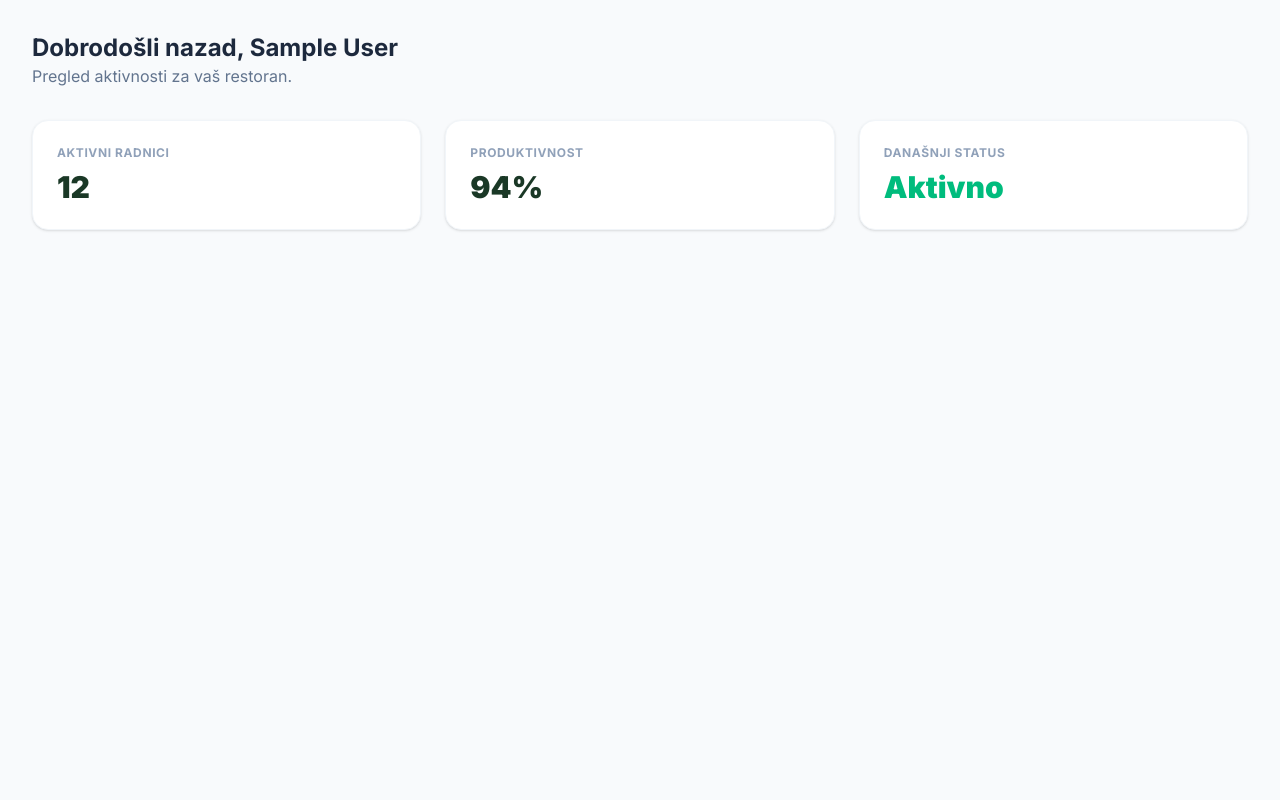
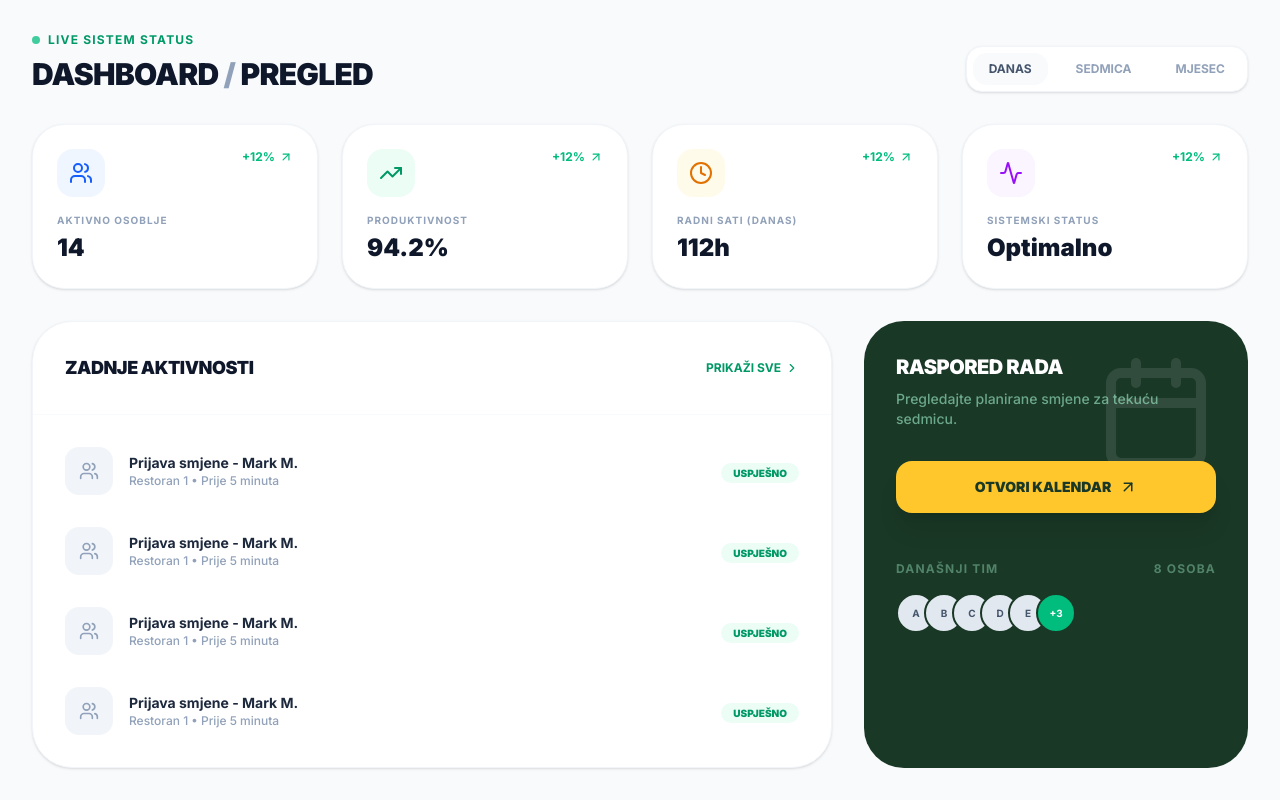
Before and after one commit to amelbegic-create/aiwtool, a Next.js app: page / in a window 1280 px wide. Built offline with nearby package versions, Linux system fonts and the light colour scheme; no server answers; sample sign-in values are in the browser's storage.

Commit message:
Force fix all build errors

```diff
--- a/app/page.tsx
+++ b/app/page.tsx
@@ -1,17 +1,30 @@
 "use client";
 
 import { useSession } from "next-auth/react";
-import { useEffect } from "react";
+import { useEffect, useState } from "react";
 import { useRouter } from "next/navigation";
+import {
+  Users,
+  TrendingUp,
+  Activity,
+  Clock,
+  Calendar as CalendarIcon,
+  ChevronRight,
+  ArrowUpRight
+} from "lucide-react";
 
 export default function Home() {
   const { data: session, status } = useSession();
   const router = useRouter();
+  const [selectedRestName, setSelectedRestName] = useState("");
 
   useEffect(() => {
     if (status === "unauthenticated") {
       router.push("/login");
     }
+    // Uzimamo ime restorana iz localStorage-a koji smo postavili u select-restaurant
+    const restName = localStorage.getItem("selected_restaurant_name");
+    if (restName) setSelectedRestName(restName);
   }, [status, router]);
 
   if (status === "loading") {
@@ -24,31 +37,107 @@ export default function Home() {
 
   if (status === "authenticated") {
     return (
-      <div className="p-8">
-        {/* OVDJE IDE TVOJ STVARNI SADRŽAJ DASHBOARDA */}
-        <div className="max-w-7xl mx-auto">
-          <header className="mb-8">
-            <h1 className="text-2xl font-bold text-slate-800">
-              Dobrodošli nazad, {session?.user?.name}
+      <div className="p-4 lg:p-8 space-y-8 max-w-[1600px] mx-auto animate-in fade-in duration-500">
+
+        {/* Header Sekcija */}
+        <div className="flex flex-col md:flex-row md:items-end justify-between gap-4">
+          <div>
+            <div className="flex items-center gap-2 text-emerald-600 font-bold text-xs uppercase tracking-widest mb-2">
+              <span className="w-2 h-2 bg-emerald-500 rounded-full animate-pulse"></span>
+              Live Sistem Status
+            </div>
+            <h1 className="text-3xl font-black text-slate-900 uppercase tracking-tight">
+              Dashboard <span className="text-slate-400">/</span> {selectedRestName || "Pregled"}
             </h1>
-            <p className="text-slate-500">Pregled aktivnosti za vaš restoran.</p>
-          </header>
+          </div>
 
-          {/* Primjer Dashboard kartica */}
-          <div className="grid grid-cols-1 md:grid-cols-3 gap-6">
-            <div className="bg-white p-6 rounded-2xl shadow-sm border border-slate-100">
-              <h3 className="text-slate-400 text-xs font-bold uppercase tracking-wider mb-2">Aktivni radnici</h3>
-              <p className="text-3xl font-black text-[#1a3826]">12</p>
+          <div className="flex items-center gap-3 bg-white p-1.5 rounded-2xl shadow-sm border border-slate-100">
+            <button className="px-4 py-2 bg-slate-50 text-slate-600 rounded-xl text-xs font-bold uppercase hover:bg-slate-100 transition-colors">Danas</button>
+            <button className="px-4 py-2 text-slate-400 rounded-xl text-xs font-bold uppercase hover:text-slate-600 transition-colors">Sedmica</button>
+            <button className="px-4 py-2 text-slate-400 rounded-xl text-xs font-bold uppercase hover:text-slate-600 transition-colors">Mjesec</button>
+          </div>
+        </div>
+
+        {/* Glavne Kartice Statistike */}
+        <div className="grid grid-cols-1 md:grid-cols-2 lg:grid-cols-4 gap-6">
+          {[
+            { label: "Aktivno Osoblje", value: "14", icon: Users, color: "text-blue-600", bg: "bg-blue-50" },
+            { label: "Produktivnost", value: "94.2%", icon: TrendingUp, color: "text-emerald-600", bg: "bg-emerald-50" },
+            { label: "Radni Sati (Danas)", value: "112h", icon: Clock, color: "text-amber-600", bg: "bg-amber-50" },
+            { label: "Sistemski Status", value: "Optimalno", icon: Activity, color: "text-purple-600", bg: "bg-purple-50" }
+          ].map((stat, i) => (
+            <div key={i} className="bg-white p-6 rounded-[2rem] shadow-sm border border-slate-100 hover:shadow-md transition-shadow group">
+              <div className="flex justify-between items-start mb-4">
+                <div className={`${stat.bg} ${stat.color} p-3 rounded-2xl transition-transform group-hover:scale-110`}>
+                  <stat.icon size={24} />
+                </div>
+                <div className="flex items-center gap-1 text-emerald-500 font-bold text-xs">
+                  +12% <ArrowUpRight size={14} />
+                </div>
+              </div>
+              <p className="text-slate-400 text-[10px] font-bold uppercase tracking-widest mb-1">{stat.label}</p>
+              <h3 className="text-2xl font-black text-slate-900">{stat.value}</h3>
             </div>
-            <div className="bg-white p-6 rounded-2xl shadow-sm border border-slate-100">
-              <h3 className="text-slate-400 text-xs font-bold uppercase tracking-wider mb-2">Produktivnost</h3>
-              <p className="text-3xl font-black text-[#1a3826]">94%</p>
+          ))}
+        </div>
+
+        {/* Srednji Dio - Aktivnosti i Kalendar */}
+        <div className="grid grid-cols-1 lg:grid-cols-3 gap-8">
+
+          {/* Zadnje Aktivnosti */}
+          <div className="lg:col-span-2 bg-white rounded-[2.5rem] shadow-sm border border-slate-100 overflow-hidden">
+            <div className="p-8 border-b border-slate-50 flex items-center justify-between">
+              <h3 className="text-lg font-black text-slate-900 uppercase tracking-tight">Zadnje Aktivnosti</h3>
+              <button className="text-emerald-600 font-bold text-xs uppercase hover:underline flex items-center gap-1">Prikaži sve <ChevronRight size={14}/></button>
             </div>
-            <div className="bg-white p-6 rounded-2xl shadow-sm border border-slate-100">
-              <h3 className="text-slate-400 text-xs font-bold uppercase tracking-wider mb-2">Današnji status</h3>
-              <p className="text-3xl font-black text-emerald-500">Aktivno</p>
+            <div className="p-4">
+              {[1, 2, 3, 4].map((item) => (
+                <div key={item} className="flex items-center gap-4 p-4 hover:bg-slate-50 rounded-2xl transition-colors cursor-pointer group">
+                  <div className="w-12 h-12 bg-slate-100 rounded-xl flex items-center justify-center text-slate-400 group-hover:bg-[#1a3826] group-hover:text-white transition-colors">
+                    <Users size={20} />
+                  </div>
+                  <div className="flex-1">
+                    <h4 className="text-sm font-bold text-slate-800">Prijava smjene - Mark M.</h4>
+                    <p className="text-xs text-slate-400 font-medium">Restoran 1 • Prije 5 minuta</p>
+                  </div>
+                  <div className="text-right">
+                    <span className="px-3 py-1 bg-emerald-50 text-emerald-600 rounded-lg text-[10px] font-black uppercase">Uspješno</span>
+                  </div>
+                </div>
+              ))}
             </div>
           </div>
+
+          {/* Brzi Linkovi / Kalendar */}
+          <div className="bg-[#1a3826] rounded-[2.5rem] p-8 text-white relative overflow-hidden group">
+             <div className="absolute top-0 right-0 p-8 opacity-10 group-hover:scale-110 transition-transform">
+                <CalendarIcon size={120} />
+             </div>
+             <h3 className="text-xl font-black uppercase tracking-tight mb-2 relative z-10">Raspored rada</h3>
+             <p className="text-emerald-200/60 text-sm font-medium mb-8 relative z-10">Pregledajte planirane smjene za tekuću sedmicu.</p>
+
+             <button className="w-full bg-[#FFC72C] hover:bg-[#e5b327] text-[#1a3826] font-black py-4 rounded-2xl transition-all shadow-xl flex items-center justify-center gap-2 uppercase text-sm relative z-10">
+                Otvori kalendar <ArrowUpRight size={18} />
+             </button>
+
+             <div className="mt-12 space-y-4 relative z-10">
+                <div className="flex items-center justify-between text-xs font-bold uppercase tracking-widest text-emerald-200/40">
+                   <span>Današnji tim</span>
+                   <span>8 Osoba</span>
+                </div>
+                <div className="flex -space-x-3">
+                   {[1,2,3,4,5].map(i => (
+                      <div key={i} className="w-10 h-10 rounded-full border-2 border-[#1a3826] bg-slate-200 flex items-center justify-center text-[10px] font-bold text-slate-600">
+                         {String.fromCharCode(64 + i)}
+                      </div>
+                   ))}
+                   <div className="w-10 h-10 rounded-full border-2 border-[#1a3826] bg-emerald-500 flex items-center justify-center text-[10px] font-bold text-white">
+                      +3
+                   </div>
+                </div>
+             </div>
+          </div>
+
         </div>
       </div>
     );
```
